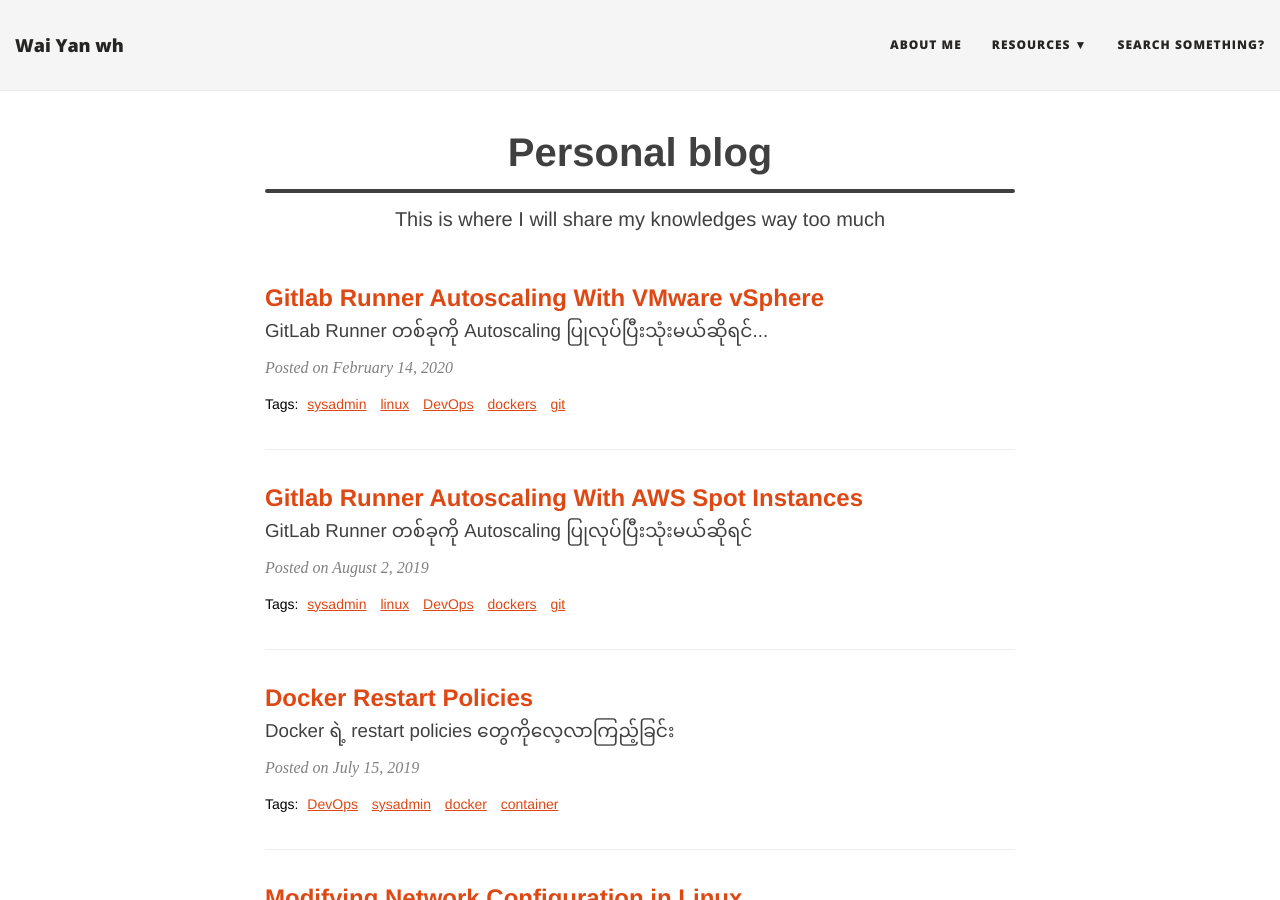
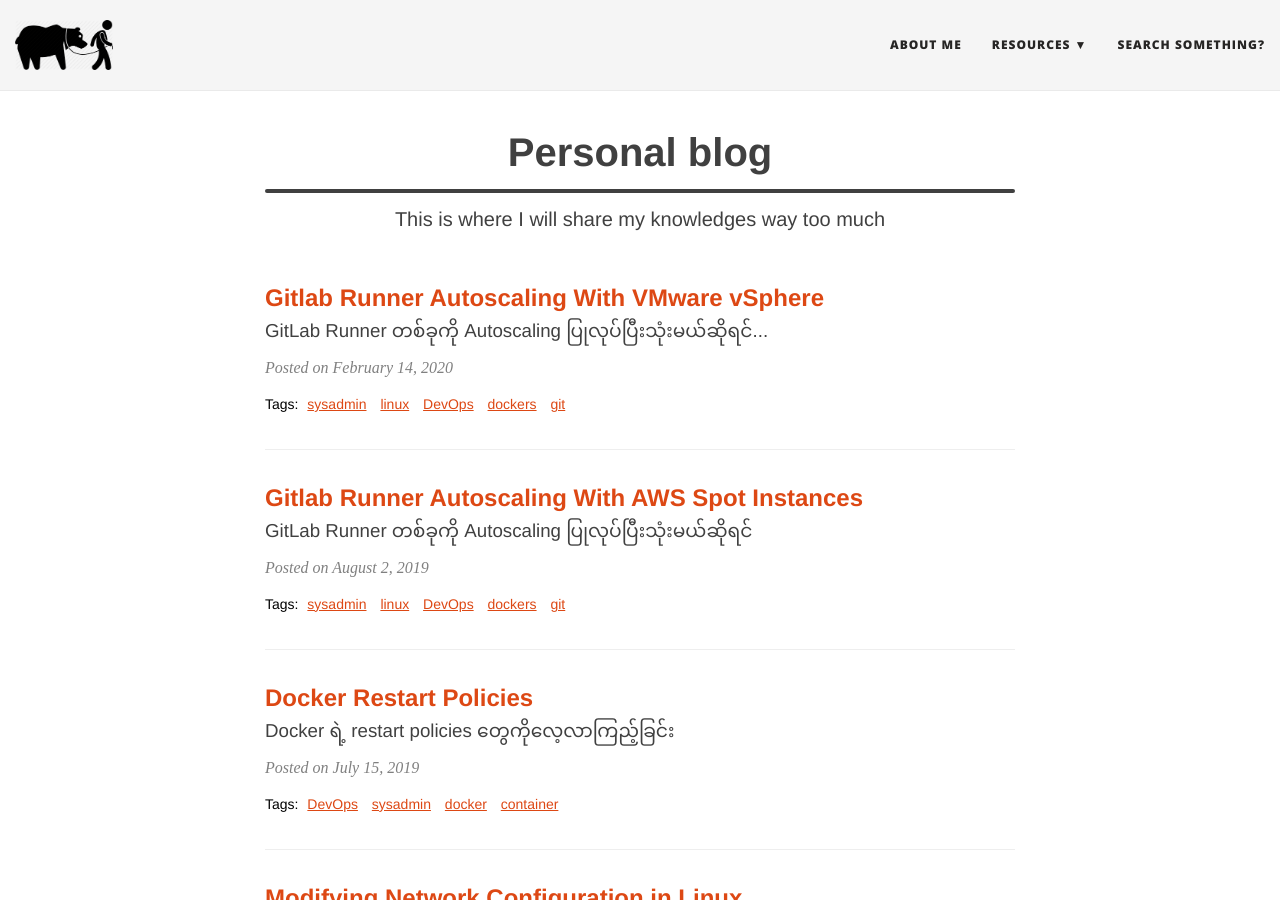
Before and after one commit to waiyanwh/waiyanwh.github.io, a Jekyll site: the page built from index.html, in a window 1280 px wide and 900 px high. Built offline with Jekyll 4.4.1, drawn with Linux system fonts in a browser that asks for light colours; nearby versions of some CDN libraries; some web fonts are replaced; the list of posts is cut into pages by our own code.

Commit message:
Format post

```diff
--- a/_config.yml
+++ b/_config.yml
@@ -1,7 +1,7 @@
 # --- General options --- #
 
 # Name of website
-title: Wai Yan wh
+title: wywh
 
 # Short description of your site
 description: A virtual proof that I'm awesome
@@ -28,11 +28,11 @@
 
 # Image to show in the navigation bar - image must be a square (width = height)
 # Remove this parameter if you don't want an image in the navbar
-avatar: "favicon.jpg"
+avatar: "favicon.ico"
 
 # If you want to have an image logo in the top-left corner instead of the title text,
 # then specify the following parameter
-# title-img: /img/my_pp.jpg
+title-img: /img/avatar-icon.png
 
 # --- Background colour/image options --- #
 
```
Also changed, not shown: _posts/2020-02-14-Gitlab-Runner-Autoscaling-with-VMware-vSphere.md (+1 -0 lines), img/avatar-icon.png.
